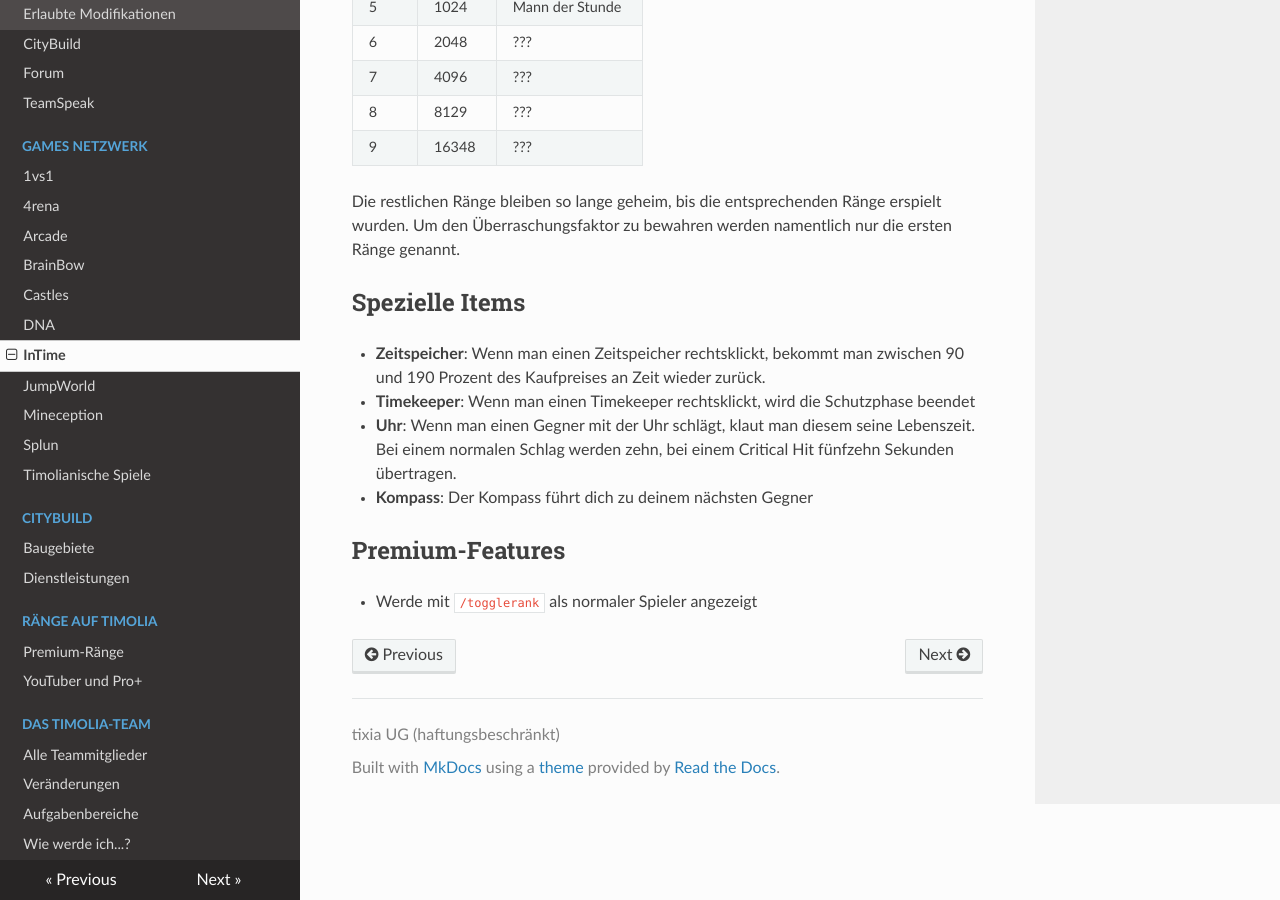
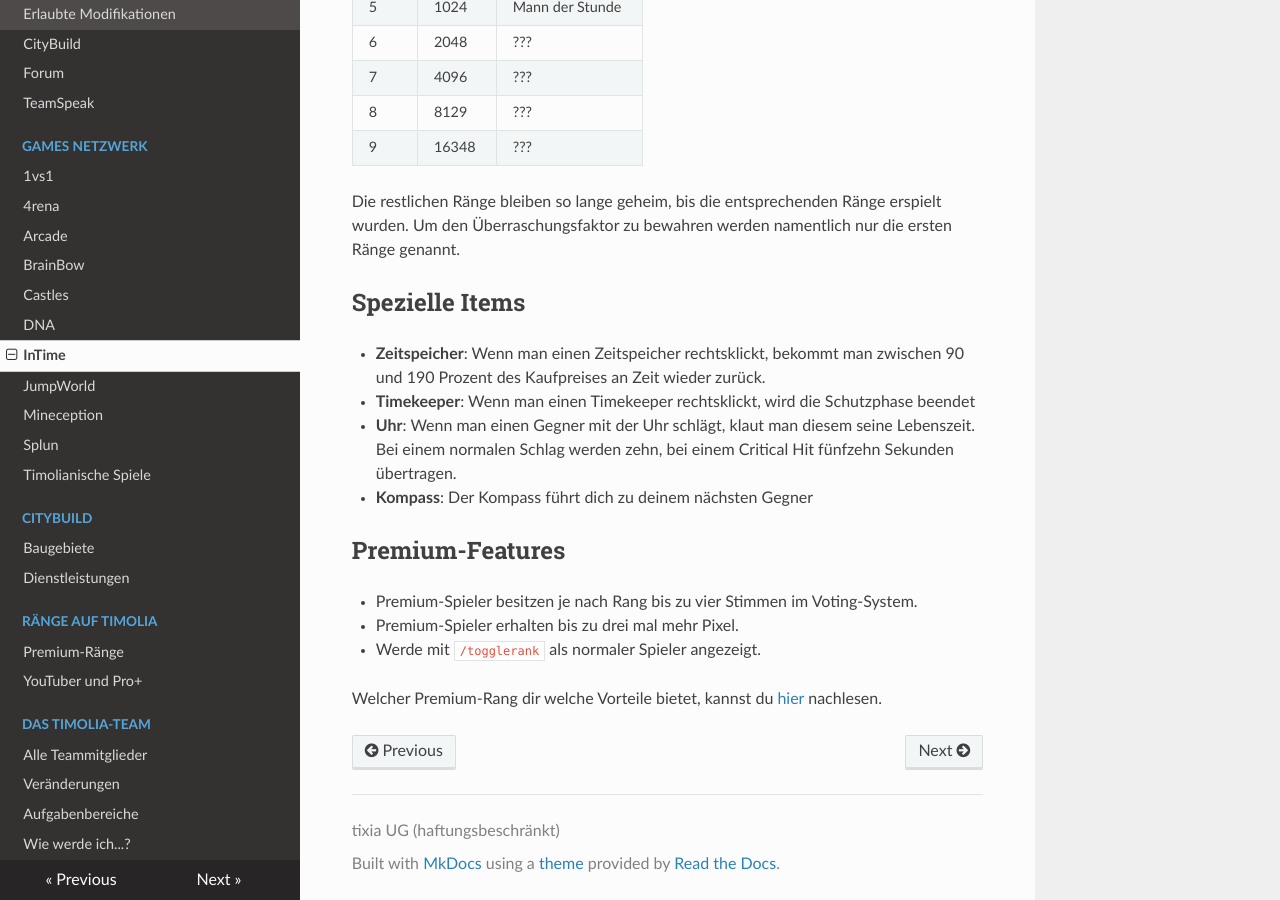
Before and after one commit to TimoliaDE/HowTo, an MkDocs documentation site: the page built from docs/games/intime.md, in a window 1280 px wide and 900 px high, scrolled down 1098 px. Built offline with MkDocs 1.6.1, drawn with Linux system fonts in a browser that asks for light colours; nearby versions of some CDN libraries; old or Windows-style settings are respelled for this version of MkDocs.

Commit message:
Update intime.md

```diff
--- a/docs/games/intime.md
+++ b/docs/games/intime.md
@@ -36,4 +36,8 @@ Die restlichen Ränge bleiben so lange geheim, bis die entsprechenden Ränge ers
 - <strong>Kompass</strong>: Der Kompass führt dich zu deinem nächsten Gegner
 
 ## Premium-Features
-- Werde mit `/togglerank` als normaler Spieler angezeigt
+- Premium-Spieler besitzen je nach Rang bis zu vier Stimmen im Voting-System.
+- Premium-Spieler erhalten bis zu drei mal mehr Pixel.
+- Werde mit `/togglerank` als normaler Spieler angezeigt.
+
+Welcher Premium-Rang dir welche Vorteile bietet, kannst du [hier](/ranks/premium/) nachlesen.
```
